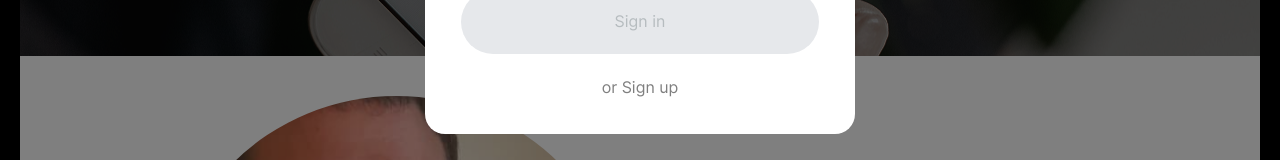
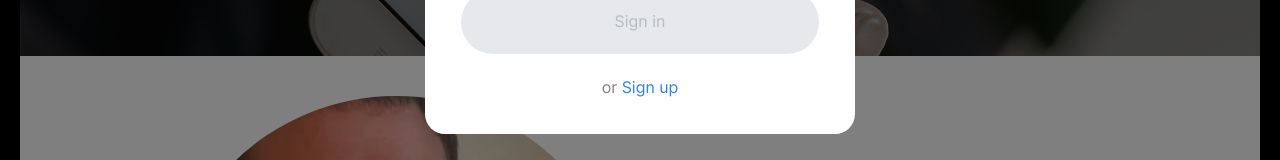
Before and after one commit to JFuton847/News-Explorer, a React (Vite) app: page / in a window 1280 px wide. Both pictures are taken after a click on the button "Sign in". Shown: the part 463-623 px from the top of the page. Built offline with nearby package versions, Linux system fonts and the light colour scheme.

Commit message:
add a span of blue text color within login and register modal windows

```diff
--- a/src/components/LoginModal/LoginModal.jsx
+++ b/src/components/LoginModal/LoginModal.jsx
@@ -62,7 +62,7 @@ const LoginModal = ({ onClose, onLogin, isOpen, openRegisterModal }) => {
           className="modal__signup-other"
           onClick={openRegisterModal}
         >
-          or Sign up
+          or <span style={{ color: "#2f80ed" }}>Sign up</span>
         </button>
       </div>
     </ModalWithForm>
--- a/src/components/RegisterModal/RegisterModal.jsx
+++ b/src/components/RegisterModal/RegisterModal.jsx
@@ -94,7 +94,7 @@ const RegisterModal = ({ onClose, onRegister, isOpen, openLoginModal }) => {
           className="modal__submit-other"
           onClick={openLoginModal}
         >
-          or Log in
+          or <span style={{ color: "#2f80ed" }}>Log in</span>
         </button>
       </div>
     </ModalWithForm>
```
